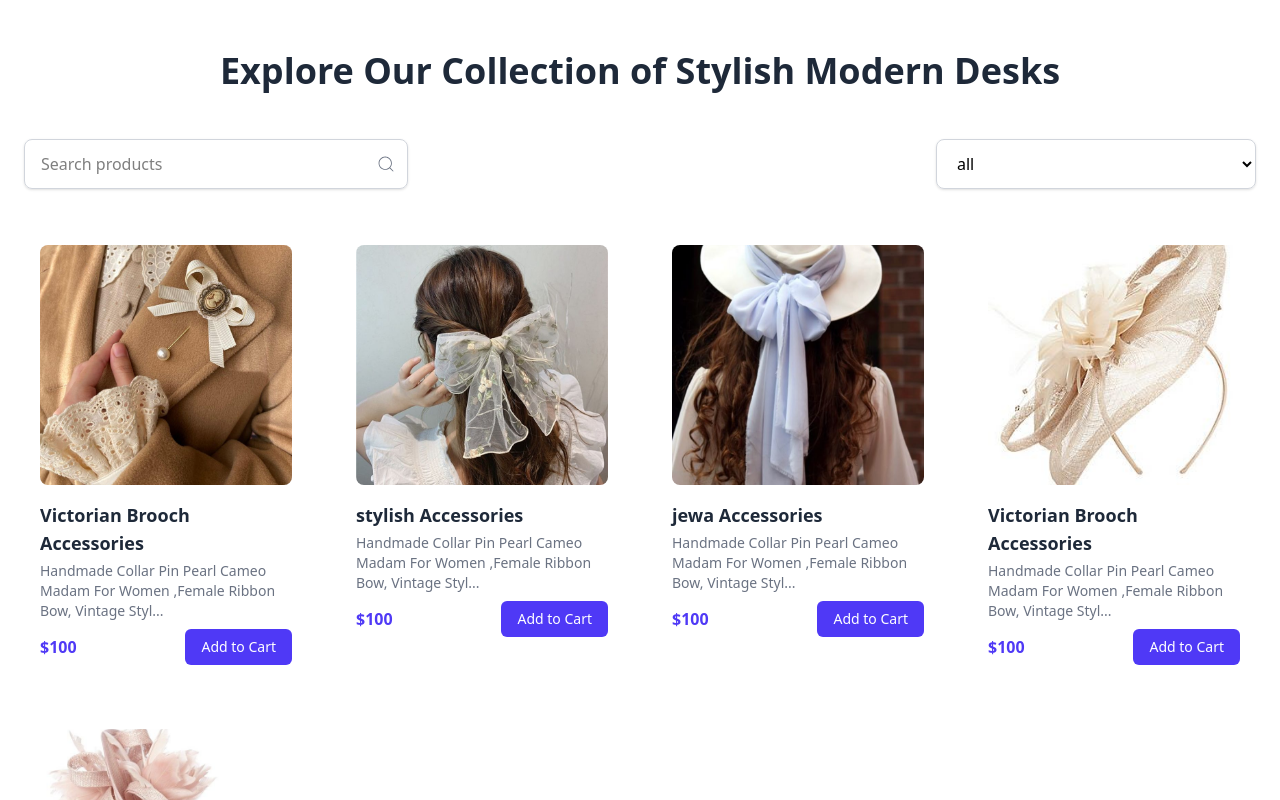
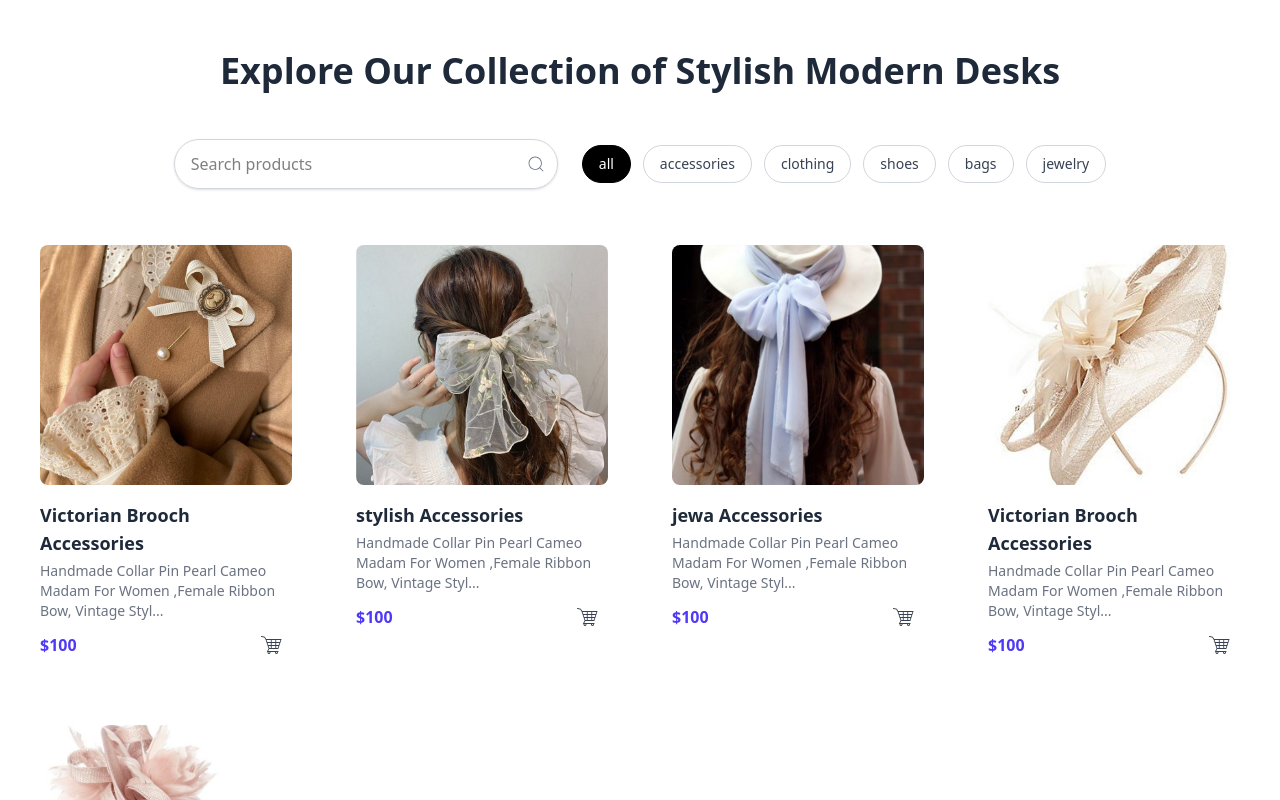
Before and after one commit to Smah-amen/vintage-store, a Next.js app: page / in a window 1280 px wide. Shown: the part 2280-3080 px from the top of the page. Built offline with nearby package versions, Linux system fonts and the light colour scheme; a web font is replaced by a local one.

Commit message:
style  product list

```diff
--- a/src/components/ProductList.jsx
+++ b/src/components/ProductList.jsx
@@ -2,6 +2,7 @@
 import React, { useContext, useEffect, useState } from "react";
 import Link from "next/link";
 import { CiSearch } from "react-icons/ci";
+import { GiShoppingCart } from "react-icons/gi";
 import { FaArrowAltCircleLeft, FaArrowAltCircleRight } from "react-icons/fa";
 
 import { productData, category } from "./commone/data/data";
@@ -18,7 +19,9 @@ const ProductList = () => {
   }, []);
 
   const searchProduct = data.filter((item) => {
-    const searchProduct = item.name.includes(searchTerm);
+    const searchProduct = item.name
+      .toLowerCase()
+      .includes(searchTerm.toLowerCase());
     const categoryMatch =
       selectedCategory === "all" || item.category === selectedCategory;
     return searchProduct && categoryMatch;
@@ -50,7 +53,9 @@ const ProductList = () => {
           Explore Our Collection of Stylish Modern Desks
         </h1>
 
-        <div className="flex flex-wrap gap-4 justify-between items-center mb-10">
+        {/* Search + Category */}
+        <div className="flex flex-col md:flex-row justify-center items-center gap-6 mb-10">
+          {/* Search Input */}
           <div className="relative w-full max-w-sm">
             <CiSearch className="text-gray-500 text-xl absolute right-3 top-1/2 transform -translate-y-1/2" />
             <input
@@ -58,29 +63,33 @@ const ProductList = () => {
               placeholder="Search products"
               value={searchTerm}
               onChange={(e) => setSearchTerm(e.target.value)}
-              className="w-full pl-4 pr-10 py-3 border border-gray-300 rounded-lg shadow-sm focus:outline-none focus:ring-2 focus:ring-indigo-500"
+              className="w-full pl-4 pr-10 py-3 border border-gray-300 rounded-full shadow-sm focus:outline-none focus:ring-2 focus:ring-indigo-500"
             />
           </div>
 
-          <div className="w-full max-w-xs">
-            <select
-              value={selectedCategory}
-              onChange={(e) => setSelectedCategory(e.target.value)}
-              className="w-full py-3 px-4 border border-gray-300 rounded-lg shadow-sm focus:outline-none focus:ring-2 focus:ring-indigo-500"
-            >
-              {category.map((cat) => (
-                <option key={cat} value={cat}>
-                  {cat}
-                </option>
-              ))}
-            </select>
+          {/* Category Filters */}
+          <div className="flex flex-wrap justify-center gap-3">
+            {category.map((cat) => (
+              <button
+                key={cat}
+                onClick={() => setSelectedCategory(cat)}
+                className={`px-4 py-2 rounded-full border transition-all duration-200 text-sm font-medium ${
+                  selectedCategory === cat
+                    ? "bg-black text-white border-black"
+                    : "text-gray-700 border-gray-300 hover:border-black"
+                }`}
+              >
+                {cat}
+              </button>
+            ))}
           </div>
         </div>
 
+        {/* Product Cards */}
         <div className="grid grid-cols-1 sm:grid-cols-2 lg:grid-cols-3 xl:grid-cols-4 gap-8">
           {currentItems.map((item) => (
             <Link key={item.id} href={`/product/${item.id}`}>
-              <div className="bg-white rounded-xl  hover:shadow-lg transition-shadow duration-300 p-4 cursor-pointer">
+              <div className="bg-white rounded-xl hover:shadow-lg transition-shadow duration-300 p-4 cursor-pointer">
                 <div className="w-full h-60 mb-4 overflow-hidden rounded-lg">
                   <img
                     src={item.image}
@@ -100,9 +109,9 @@ const ProductList = () => {
                   </span>
                   <button
                     onClick={addToCart}
-                    className="text-sm text-white bg-indigo-600 hover:bg-indigo-700 px-4 py-2 rounded-md"
+                    className="text-2xl text-gray-700 hover:text-indigo-600 cursor-pointer px-2 py-1"
                   >
-                    Add to Cart
+                    <GiShoppingCart />
                   </button>
                 </div>
               </div>
@@ -110,6 +119,7 @@ const ProductList = () => {
           ))}
         </div>
 
+        {/* Pagination */}
         <div className="flex justify-center mt-12 space-x-2">
           <button
             disabled={page <= 1}
```
